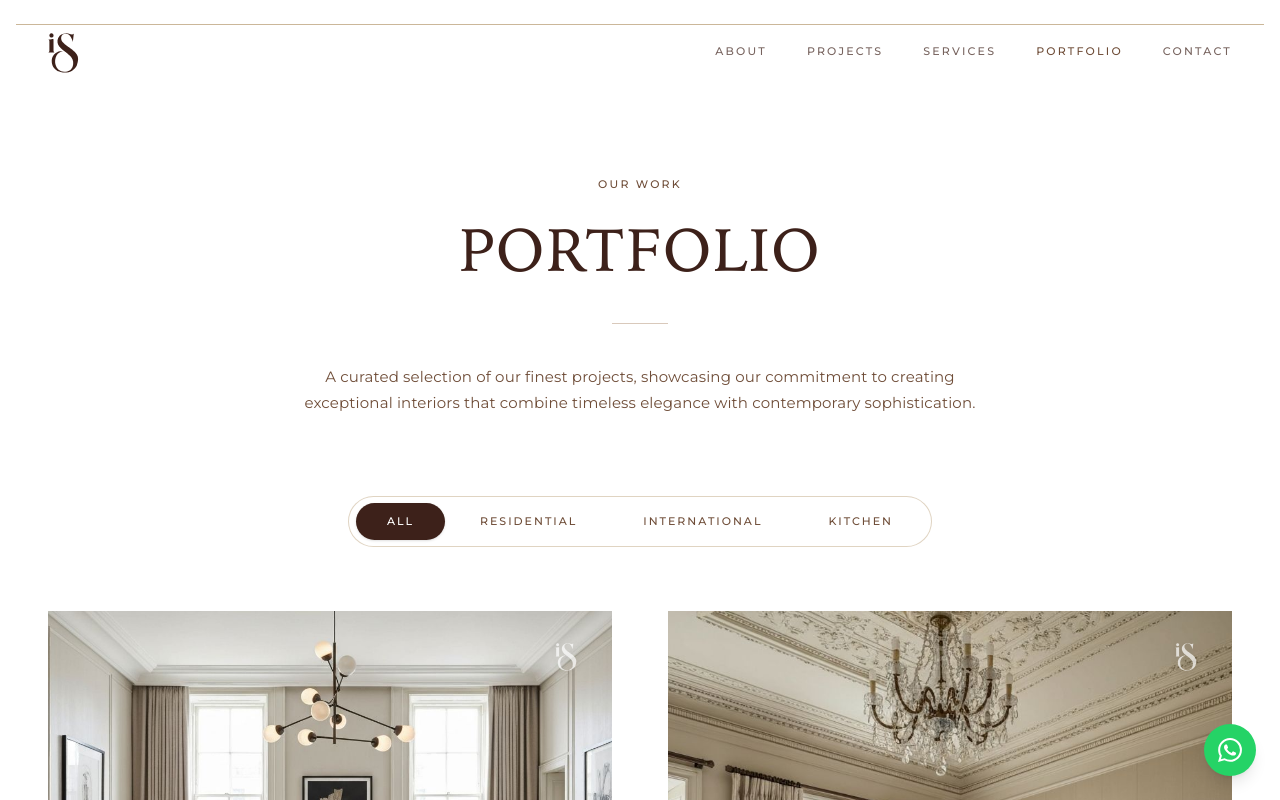
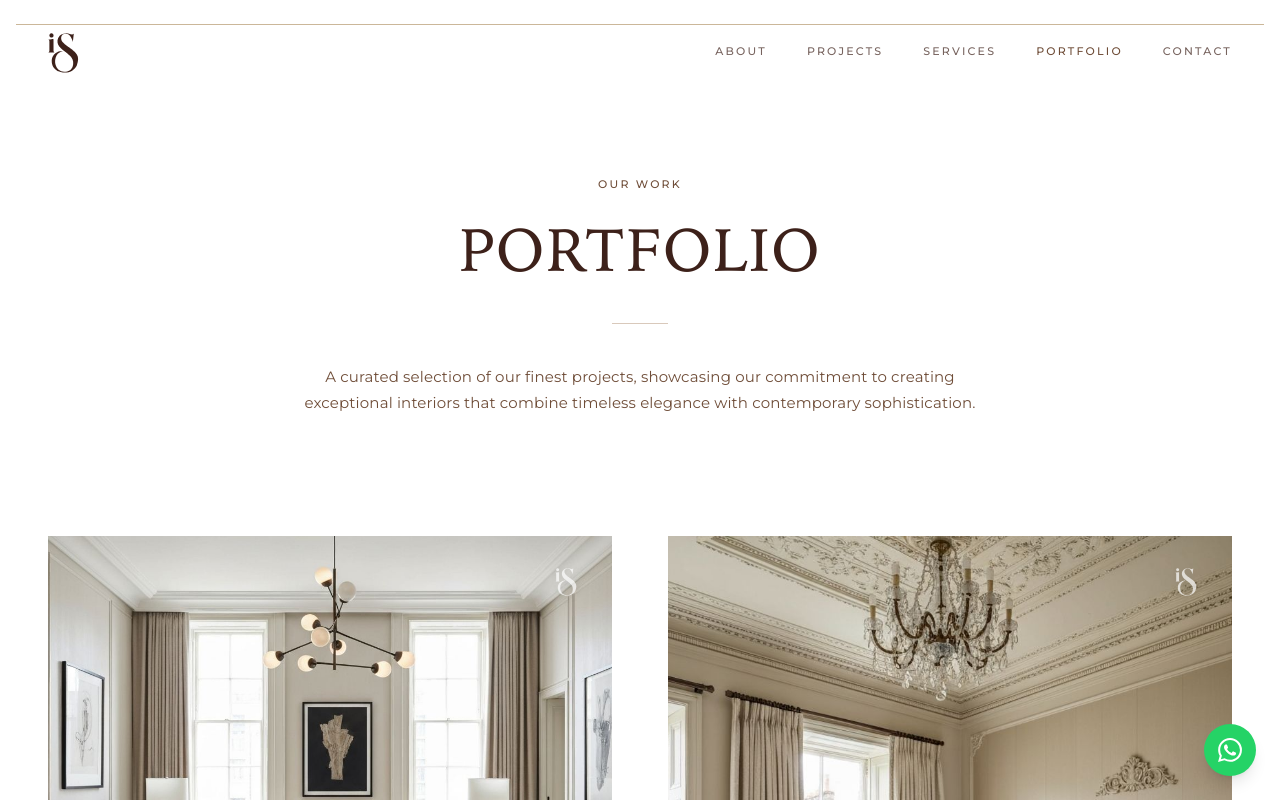
Before and after one commit to aaditya09750/ISketch, a Next.js app: page /portfolio in a window 1280 px wide. Shown: the top 800 px of the page. Built offline with nearby package versions, Linux system fonts and the light colour scheme.

Commit message:
fix: removed tabs from portfolio page...

```diff
--- a/app/portfolio/page.tsx
+++ b/app/portfolio/page.tsx
@@ -1,7 +1,7 @@
 import { PageHeading } from "@/components/ui/page-heading"
 import { CTASection } from "@/components/ui/cta-section"
 import { PortfolioGrid } from "@/components/sections/portfolio-grid"
-import { portfolioProjects, portfolioCategories } from "@/data/projects"
+import { portfolioProjects } from "@/data/projects"
 
 export const metadata = {
   title: "Portfolio | I Sketch Interiors",
@@ -17,10 +17,10 @@ export default function PortfolioPage() {
         description="A curated selection of our finest projects, showcasing our commitment to creating exceptional interiors that combine timeless elegance with contemporary sophistication."
       />
 
-      <PortfolioGrid
-        projects={portfolioProjects}
-        categories={portfolioCategories}
-      />
+      {/* Breathing space between heading and grid */}
+      <div className="pb-6 sm:pb-8 lg:pb-10" />
+
+      <PortfolioGrid projects={portfolioProjects} />
 
       <CTASection
         heading="Start Your Project"
--- a/components/sections/portfolio-grid.tsx
+++ b/components/sections/portfolio-grid.tsx
@@ -2,40 +2,25 @@
 
 import { useState } from "react"
 import { Container } from "@/components/ui/container"
-import { PortfolioFilter } from "@/components/ui/portfolio-filter"
 import { ProjectCard } from "@/components/ui/project-card"
 import { ImageLightbox } from "@/components/ui/image-lightbox"
 import type { ProjectSummary } from "@/data/projects"
 
 interface PortfolioGridProps {
   projects: ProjectSummary[]
-  categories: string[]
+  categories?: string[]
 }
 
-export function PortfolioGrid({ projects, categories }: PortfolioGridProps) {
-  const [activeCategory, setActiveCategory] = useState("All")
+export function PortfolioGrid({ projects }: PortfolioGridProps) {
   const [lightbox, setLightbox] = useState<{ src: string; alt: string; title: string; location: string; category: string } | null>(null)
-
-  const filtered =
-    activeCategory === "All"
-      ? projects
-      : projects.filter((p) => p.category === activeCategory)
 
   return (
     <>
-      {/* Filter — no padding on mobile, Container padding from md up */}
-      <section className="pb-10 md:pb-12 lg:pb-16 md:px-6 lg:px-12">
-        <PortfolioFilter
-          categories={categories}
-          onFilterChange={setActiveCategory}
-        />
-      </section>
-
       {/* Projects Grid */}
       <section>
         <Container>
           <div className="grid md:grid-cols-2 gap-10 lg:gap-14">
-            {filtered.map((project, index) => (
+            {projects.map((project, index) => (
               <div
                 key={project.id}
                 className="animate-fade-in-up"
@@ -54,9 +39,9 @@ export function PortfolioGrid({ projects, categories }: PortfolioGridProps) {
             ))}
           </div>
 
-          {filtered.length === 0 && (
+          {projects.length === 0 && (
             <p className="text-center text-muted-foreground font-serif text-lg py-20">
-              No projects found in this category.
+              No projects found.
             </p>
           )}
         </Container>
```
